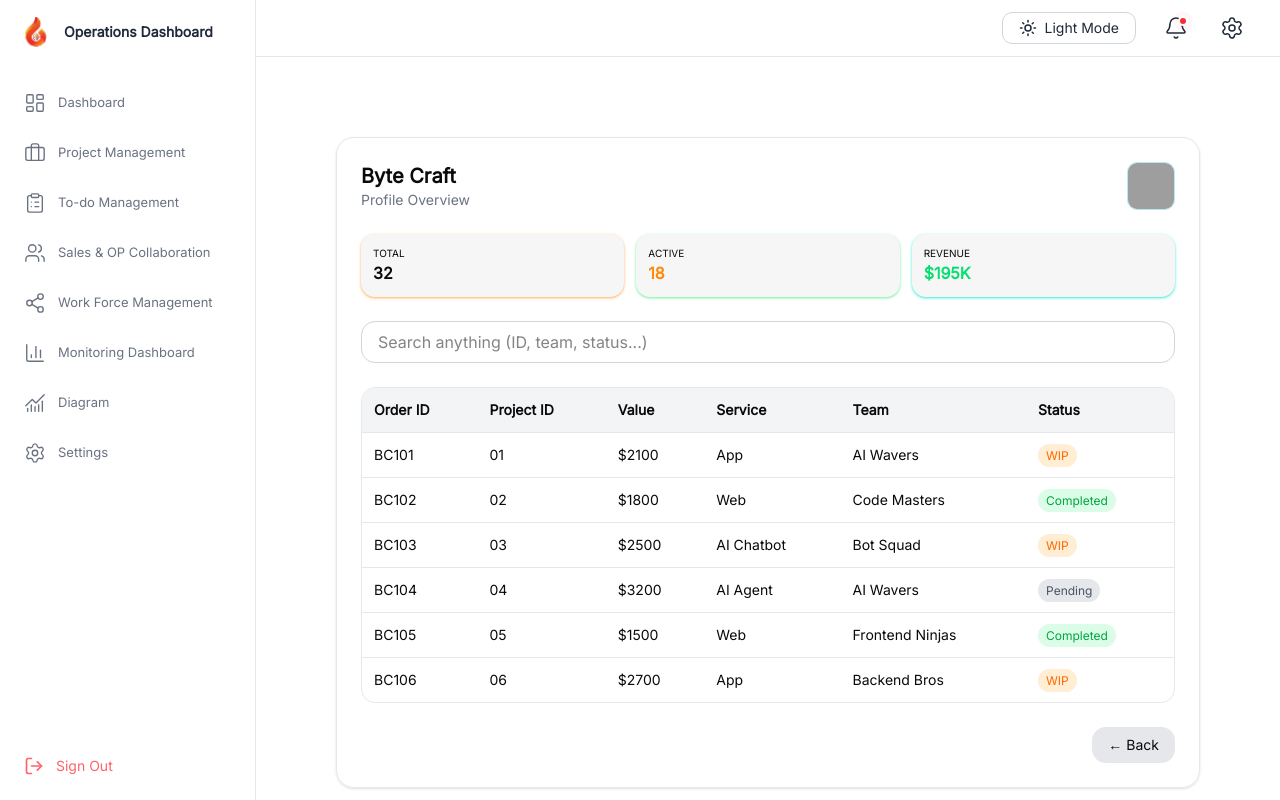
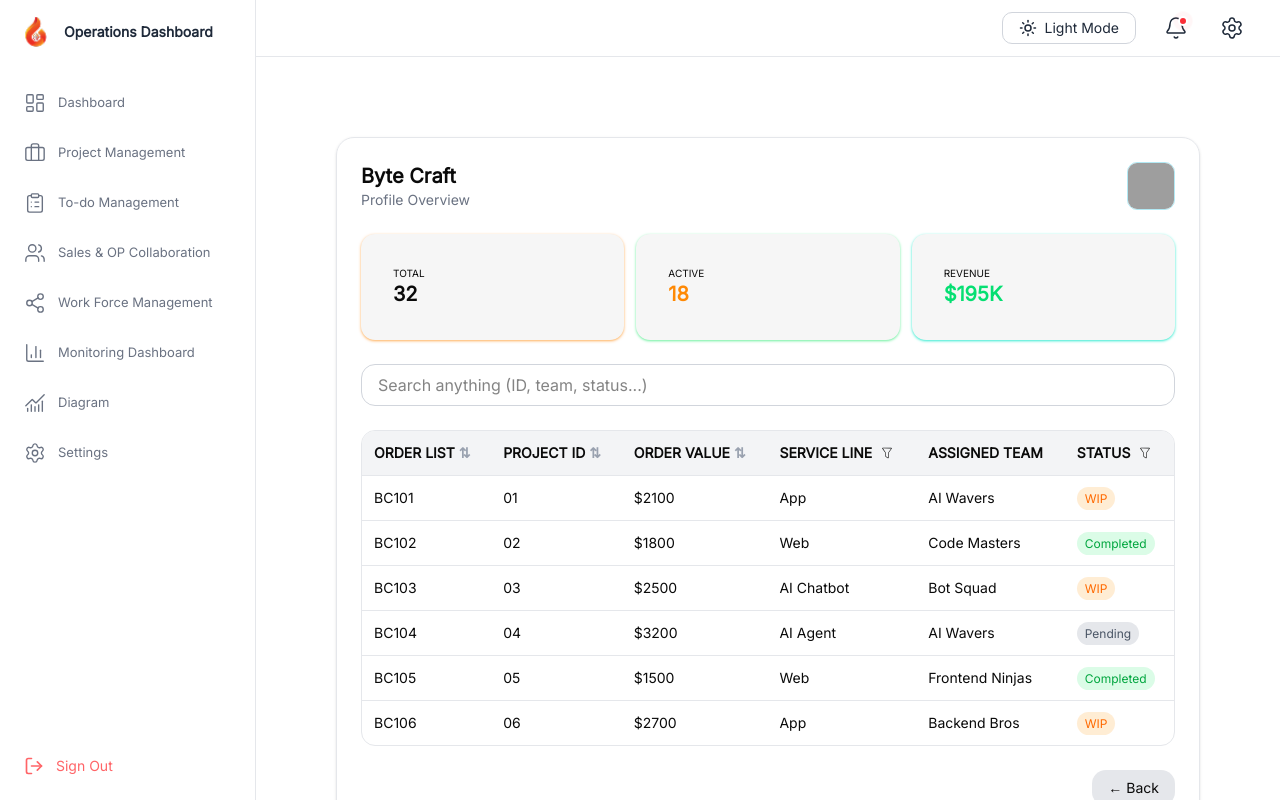
Before and after one commit to faioperation/FireAI-ERP, a React (Vite) app: page /profilelist/1 in a window 1280 px wide. Built offline with nearby package versions, Linux system fonts and the light colour scheme; grey boxes are pictures that could not be loaded.

Commit message:
redesigned the details page

```diff
--- a/package.json
+++ b/package.json
@@ -17,6 +17,7 @@
     "radix-ui": "^1.4.3",
     "react": "^19.2.4",
     "react-dom": "^19.2.4",
+    "react-icons": "^5.6.0",
     "react-is": "^19.2.4",
     "react-router": "^7.13.1",
     "react-router-dom": "^7.13.1",
--- a/src/pages/Dashboard/DashboardComponants/ProfileDetails.jsx
+++ b/src/pages/Dashboard/DashboardComponants/ProfileDetails.jsx
@@ -1,6 +1,7 @@
+import { Funnel } from "lucide-react";
 import React, { useEffect, useState } from "react";
 import { useParams, useNavigate } from "react-router";
-
+import { CiFilter } from "react-icons/ci";
 const ProfileDetails = () => {
   const { id } = useParams();
   const navigate = useNavigate();
@@ -66,21 +67,21 @@ const ProfileDetails = () => {
 
         {/* 📊 Stats */}
         <div className="grid grid-cols-3 gap-3 mb-6">
-          <div className="p-3 bg-[#F6F6F6] shadow shadow-orange-300 dark:bg-darkSecBG rounded-xl">
+          <div className="p-3 md:text-xl md:p-8 bg-[#F6F6F6] shadow shadow-orange-300 dark:bg-darkSecBG rounded-xl">
             <p className="text-[10px] uppercase">Total</p>
             <p className="font-bold">
               {profile.summary.total_projects}
             </p>
           </div>
 
-          <div className="p-3 bg-[#F6F6F6] shadow shadow-green-300 dark:bg-darkSecBG rounded-xl">
+          <div className="p-3 md:p-8 md:text-xl bg-[#F6F6F6] shadow shadow-green-300 dark:bg-darkSecBG rounded-xl">
             <p className="text-[10px] uppercase">Active</p>
             <p className="font-bold text-orange-400">
               {profile.summary.active}
             </p>
           </div>
 
-          <div className="p-3 bg-[#F6F6F6] shadow shadow-teal-300 dark:bg-darkSecBG rounded-xl">
+          <div className="p-3  md:p-8 md:text-xl bg-[#F6F6F6] shadow shadow-teal-300 dark:bg-darkSecBG rounded-xl">
             <p className="text-[10px] uppercase">Revenue</p>
             <p className="font-bold text-green-400">
               {profile.summary.revenue}
@@ -108,12 +109,12 @@ const ProfileDetails = () => {
 
             <thead className="bg-gray-100 dark:bg-darkSecBG text-left">
               <tr>
-                <th className="p-3">Order ID</th>
-                <th className="p-3">Project ID</th>
-                <th className="p-3">Value</th>
-                <th className="p-3">Service</th>
-                <th className="p-3">Team</th>
-                <th className="p-3">Status</th>
+                <th className="p-3">ORDER LIST <span className="text-gray-400">⇅</span></th>
+                <th className="p-3">PROJECT ID <span className="text-gray-400">⇅</span></th>
+                <th className="p-3 ">ORDER VALUE <span className="text-gray-400"> ⇅</span></th>
+                <th className="p-3 lg:flex items-center gap-2">SERVICE LINE  <span className=""><CiFilter /></span></th>
+                <th className="p-3  ">ASSIGNED TEAM </th>
+                <th className="p-3 lg:flex items-center gap-2">STATUS <span className=""><CiFilter /></span></th>
               </tr>
             </thead>
 
```
Also changed, not shown: 1 other file (tests, documents, lock files or other folders).
